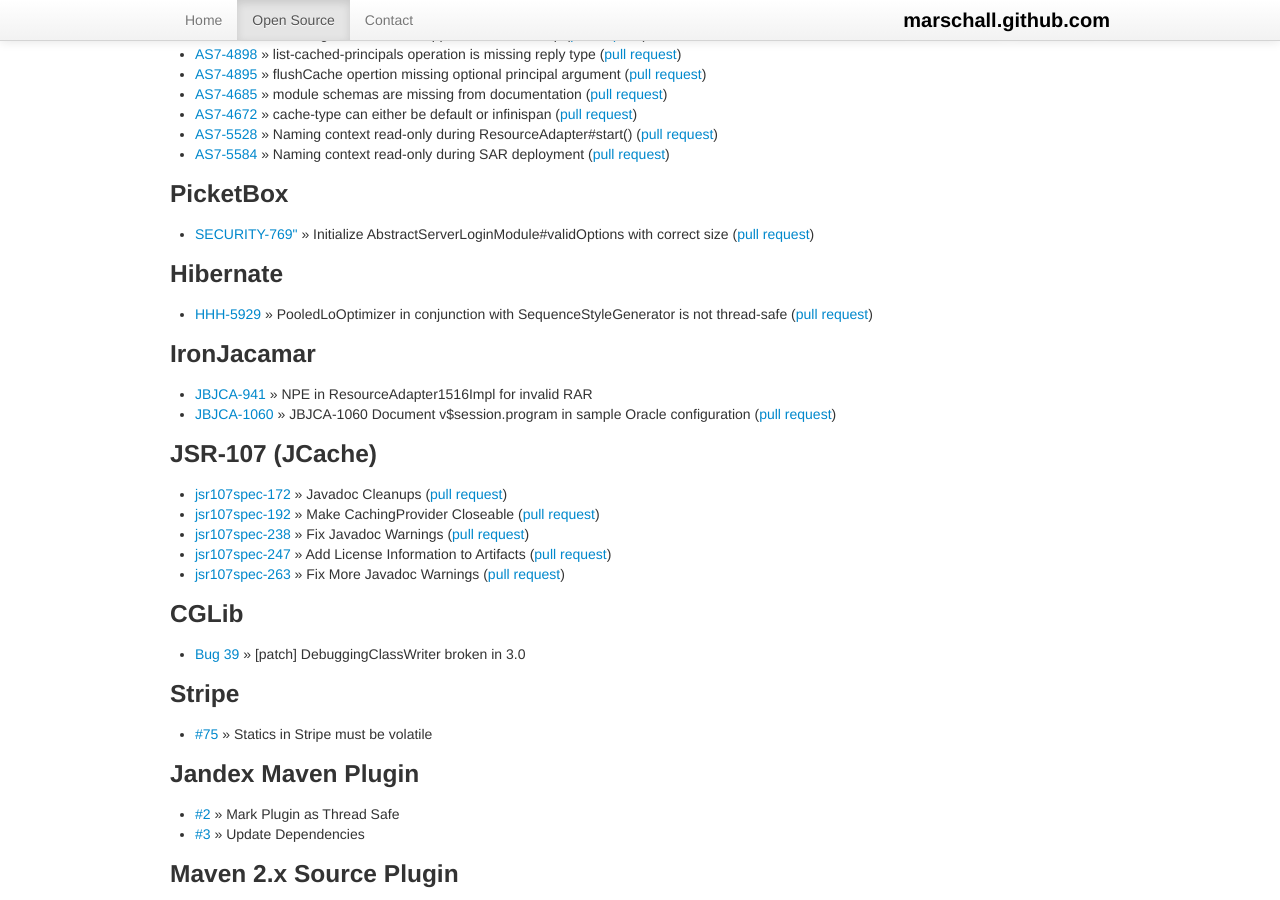
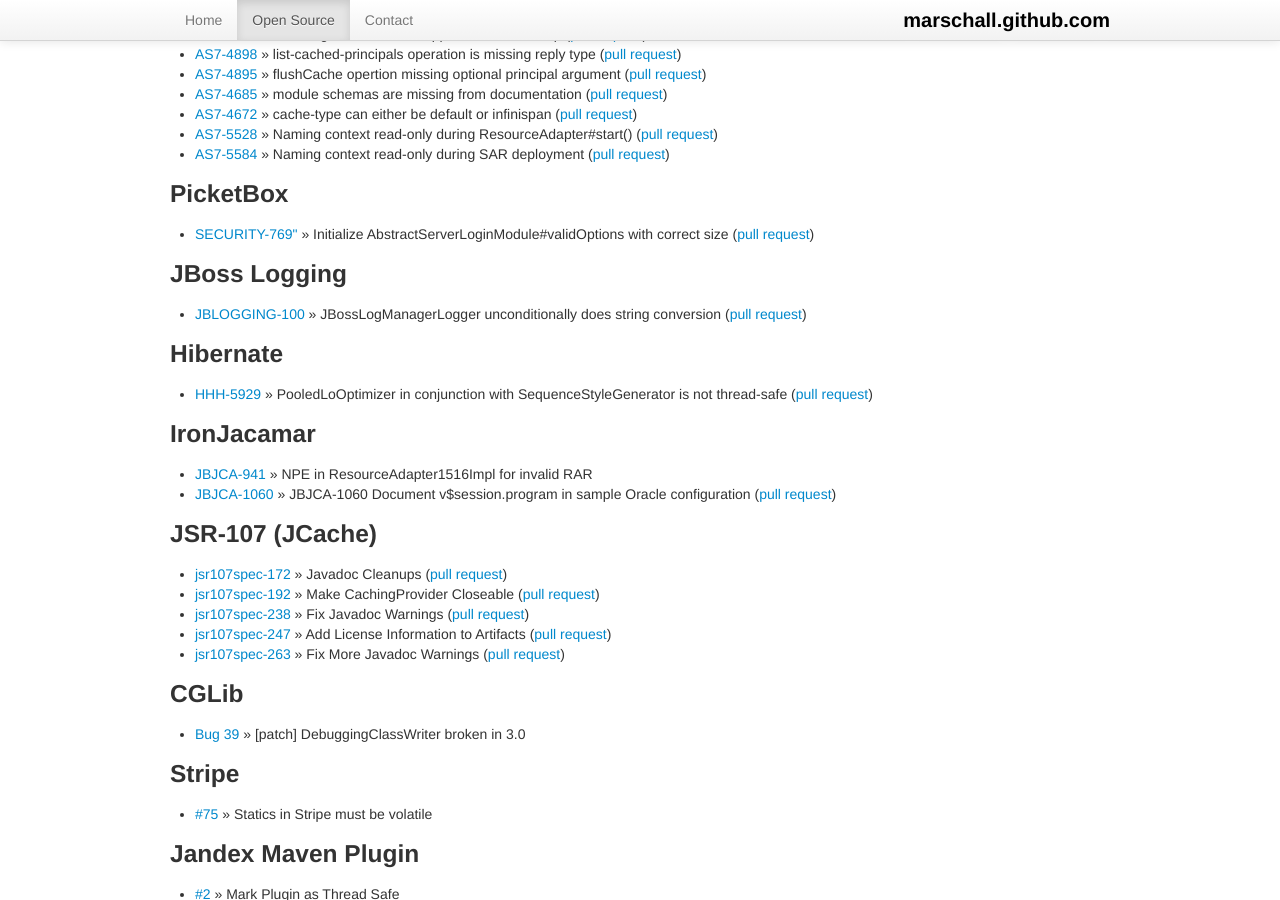
Before and after one commit to marschall/marschall.github.com, a Jekyll site: the page built from open-source.html, in a window 1280 px wide and 900 px high, scrolled down 1436 px. Built offline with Jekyll 4.4.1, drawn with Linux system fonts in a browser that asks for light colours.

Commit message:
JBLOGGING-100

```diff
--- a/open-source.html
+++ b/open-source.html
@@ -97,14 +97,13 @@
   <li><a href="https://issues.jboss.org/browse/SECURITY-769">SECURITY-769"</a> &raquo; Initialize AbstractServerLoginModule#validOptions with correct size (<a href="https://github.com/picketbox/picketbox-container/pull/1">pull request</a>)</li>
 </ul>
 
-<!--
 <h3>JBoss Logging</h3>
 <ul>
+  <li><a href="https://issues.jboss.org/browse/JBLOGGING-100">JBLOGGING-100</a> &raquo; JBossLogManagerLogger unconditionally does string conversion (<a href="https://github.com/jboss-logging/jboss-logging/pull/10">pull request</a>)</li>
+<!--
   <li><a href="https://issues.jboss.org/browse/JBLOGGING-92">JBLOGGING-92</a> &raquo; Add support for Equinox ExtendedLogService (<a href="https://github.com/jboss-logging/jboss-logging/pull/5">pull request</a>)</li>
+-->
 </ul>
-https://github.com/jboss-logging/jboss-logging/pull/10
-https://issues.jboss.org/browse/JBLOGGING-100
--->
 <!--
 https://issues.jboss.org/browse/XNIO-195
 https://github.com/jboss-remoting/jboss-sasl/pull/4
@@ -196,4 +195,5 @@
 </ul>
 <!--
 https://github.com/JavaMoney/jsr354-ri/pull/27
+https://github.com/JavaMoney/jsr354-tck/pull/10
 -->
```
